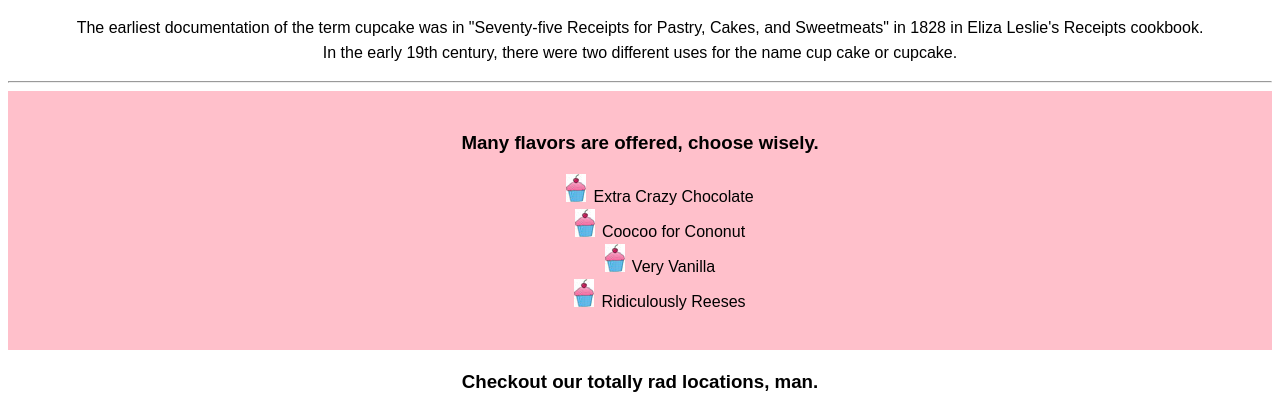
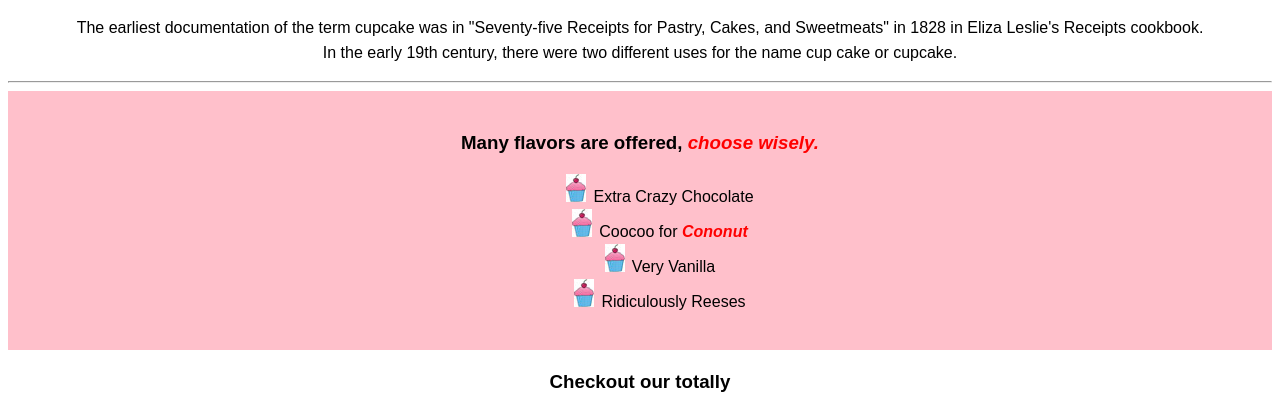
Before and after one commit to meaghanjones/cupcakes, a plain HTML site: page index.html in a window 1280 px wide. Shown: the part 504-913 px from the top of the page. Drawn offline with Linux system fonts and the light colour scheme.

Commit message:
Added flashy

```diff
--- a/css/styles.css
+++ b/css/styles.css
@@ -34,3 +34,8 @@ div.colored {
   width: 350px;
   height: 199px;
 }
+
+.flashy {
+  font-style: italic;
+  color: red;
+}
--- a/index.html
+++ b/index.html
@@ -25,16 +25,16 @@
       <hr>
     </div>
     <div class="colored">
-      <h3>Many flavors are offered, choose wisely.</h3>
+      <h3>Many flavors are offered, <strong class="flashy">choose wisely.</strong></h3>
       <ul class="list">
         <li>Extra Crazy Chocolate</li>
-        <li>Coocoo for Cononut</li>
+        <li>Coocoo for <strong class="flashy">Cononut</strong></li>
         <li>Very Vanilla</li>
         <li>Ridiculously Reeses</li>
       </ul>
     </div>
     <div class="lined-up">
-      <h3>Checkout our totally rad locations, man.</h3>
+      <h3>Checkout our totally <h3 class="flashy">rad locations</h3>, man.</h3>
       <img src="img/locations1.jpg" alt="desert">
       <img src="img/locations2.jpg" alt="himilayas">
       <img src="img/locations3.jpeg" alt="charlotte">
```
